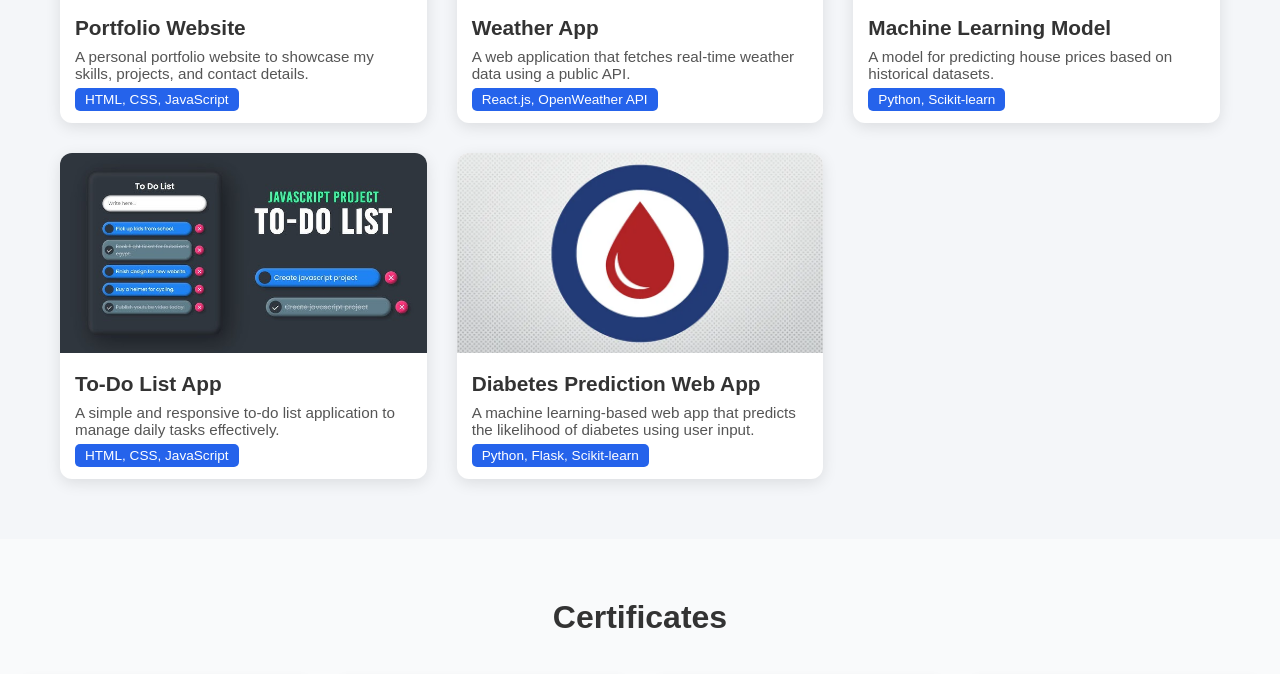
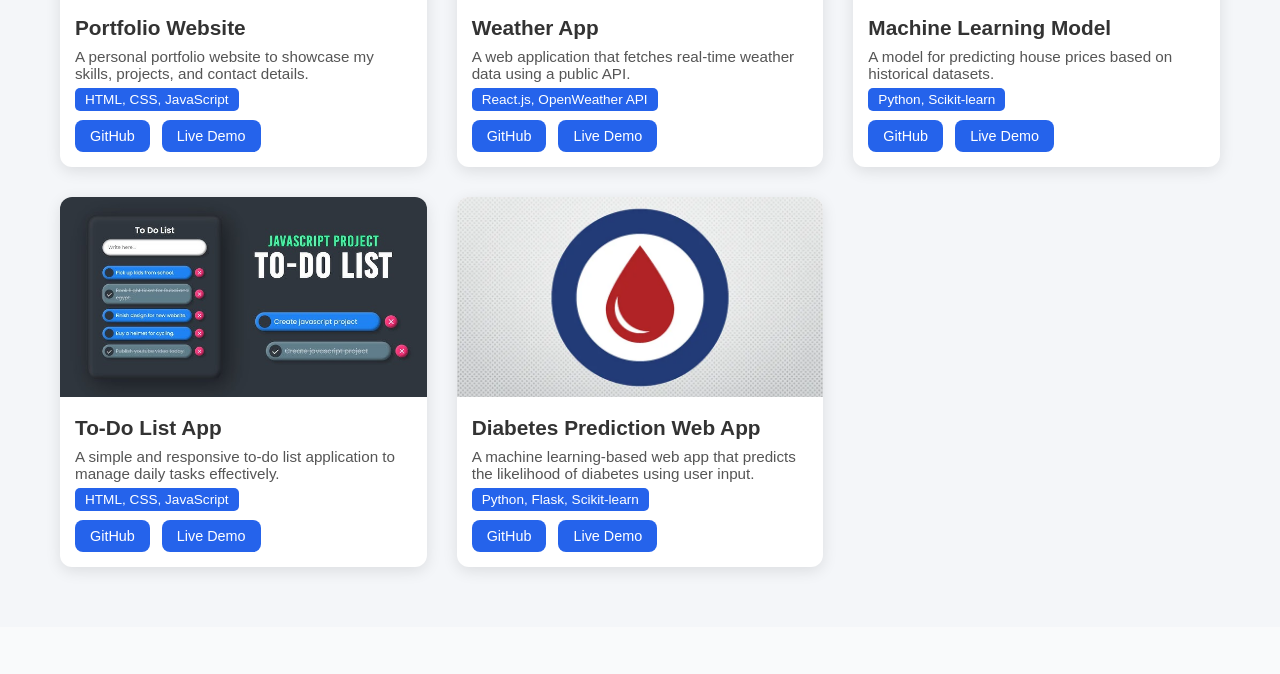
Before and after one commit to ankitkumar0065/Personal-portfolio, a plain HTML site: page index.html in a window 1280 px wide. Shown: the part 2769-3443 px from the top of the page. Drawn offline with nearby package versions, Linux system fonts and the light colour scheme; a web font is replaced by a local one.

Commit message:
add form submit

```diff
--- a/index.html
+++ b/index.html
@@ -112,6 +112,8 @@
       </div>
     </section>
 
+
+
     <!-- Skills Section -->
     <section class="skills-section" id="skills">
       <h2>Technical Skills</h2>
@@ -196,15 +198,19 @@
     <!-- Projects Section -->
     <section class="projects-section" id="projects">
   <h2>Projects</h2>
-      <div class="projects-container ">
+  <div class="projects-container">
 
     <!-- Project 1 -->
-        <div class="project-card ">
+    <div class="project-card">
       <img src="Project1.jpg" alt="Project 1 Screenshot">
       <div class="project-info">
         <h3>Portfolio Website</h3>
         <p>A personal portfolio website to showcase my skills, projects, and contact details.</p>
         <span class="tech-stack">HTML, CSS, JavaScript</span>
+        <div class="project-buttons">
+          <a href="https://github.com/yourusername/portfolio" target="_blank" class="btn github-btn">GitHub</a>
+          <a href="https://yourportfolio.com" target="_blank" class="btn demo-btn">Live Demo</a>
+        </div>
       </div>
     </div>
 
@@ -215,6 +221,10 @@
         <h3>Weather App</h3>
         <p>A web application that fetches real-time weather data using a public API.</p>
         <span class="tech-stack">React.js, OpenWeather API</span>
+        <div class="project-buttons">
+          <a href="https://github.com/yourusername/weather-app" target="_blank" class="btn github-btn">GitHub</a>
+          <a href="https://weather-demo.com" target="_blank" class="btn demo-btn">Live Demo</a>
+        </div>
       </div>
     </div>
 
@@ -225,6 +235,10 @@
         <h3>Machine Learning Model</h3>
         <p>A model for predicting house prices based on historical datasets.</p>
         <span class="tech-stack">Python, Scikit-learn</span>
+        <div class="project-buttons">
+          <a href="https://github.com/yourusername/ml-model" target="_blank" class="btn github-btn">GitHub</a>
+          <a href="https://mlmodel-demo.com" target="_blank" class="btn demo-btn">Live Demo</a>
+        </div>
       </div>
     </div>
 
@@ -235,6 +249,10 @@
         <h3>To-Do List App</h3>
         <p>A simple and responsive to-do list application to manage daily tasks effectively.</p>
         <span class="tech-stack">HTML, CSS, JavaScript</span>
+        <div class="project-buttons">
+          <a href="https://github.com/yourusername/todo-app" target="_blank" class="btn github-btn">GitHub</a>
+          <a href="https://todo-demo.com" target="_blank" class="btn demo-btn">Live Demo</a>
+        </div>
       </div>
     </div>
 
@@ -245,11 +263,17 @@
         <h3>Diabetes Prediction Web App</h3>
         <p>A machine learning-based web app that predicts the likelihood of diabetes using user input.</p>
         <span class="tech-stack">Python, Flask, Scikit-learn</span>
+        <div class="project-buttons">
+          <a href="https://github.com/yourusername/diabetes-app" target="_blank" class="btn github-btn">GitHub</a>
+          <a href="https://diabetes-demo.com" target="_blank" class="btn demo-btn">Live Demo</a>
         </div>
       </div>
-
+    </div>
   </div>
 </section>
+
+
+
  <!-- Certificate Section -->
    <section id="certificates">
   <h2>Certificates</h2>
@@ -334,7 +358,7 @@
     <!-- Contact Form Card -->
     <div class="contact-card fx-border">
       <h3>Send a Message</h3>
-      <form class="contact-form">
+      <form class="contact-form" action="https://formsubmit.co/your-email@example.com" method="POST">
         <input type="text" placeholder="Your Name" required>
         <input type="email" placeholder="Your Email" required>
         <textarea placeholder="Your Message" rows="5" required></textarea>
--- a/style.css
+++ b/style.css
@@ -362,6 +362,8 @@ nav .rightnav ul li a:hover {
   }
 }
 
+
+
 /* First Section Mobile Styles */
 @media (max-width: 768px) {
   .firstsection {
@@ -454,7 +456,9 @@ nav .rightnav ul li a:hover {
   font-size: 0.95rem;
   color: #555;
 }
-.projects-section {
+
+/*---Project Section---*/
+ .projects-section {
   max-width: 1200px;
   margin: 60px auto;
   padding: 0 20px;
@@ -507,13 +511,52 @@ nav .rightnav ul li a:hover {
   margin-bottom: 8px;
 }
 
-.tech-stack {
+ .tech-stack {
   font-size: 0.85rem;
   background: #ff4c60;
   color: white;
   padding: 4px 10px;
   border-radius: 5px;
+
 }
+
+
+.project-buttons {
+  margin-top: 12px;
+  display: flex;
+  gap: 12px;
+  flex-wrap: wrap;
+}
+
+.project-buttons .btn {
+  padding: 8px 15px;
+  border-radius: 8px;
+  font-size: 0.9rem;
+  font-weight: 500;
+  text-align: center;
+  transition: 0.3s;
+}
+
+.github-btn {
+  background: #333;
+  color: #fff;
+}
+
+.github-btn:hover {
+  background: #000;
+  transform: scale(1.05);
+}
+
+.demo-btn {
+  background: #2563eb;
+  color: #fff;
+}
+
+.demo-btn:hover {
+  background: #1e40af;
+  transform: scale(1.05);
+}
+
 /* Contact Section */
 .contact-section {
   max-width: 1200px;
```
Also changed, not shown: mission.webp (added). Lines whose indentation alone changed are shown as unchanged.
